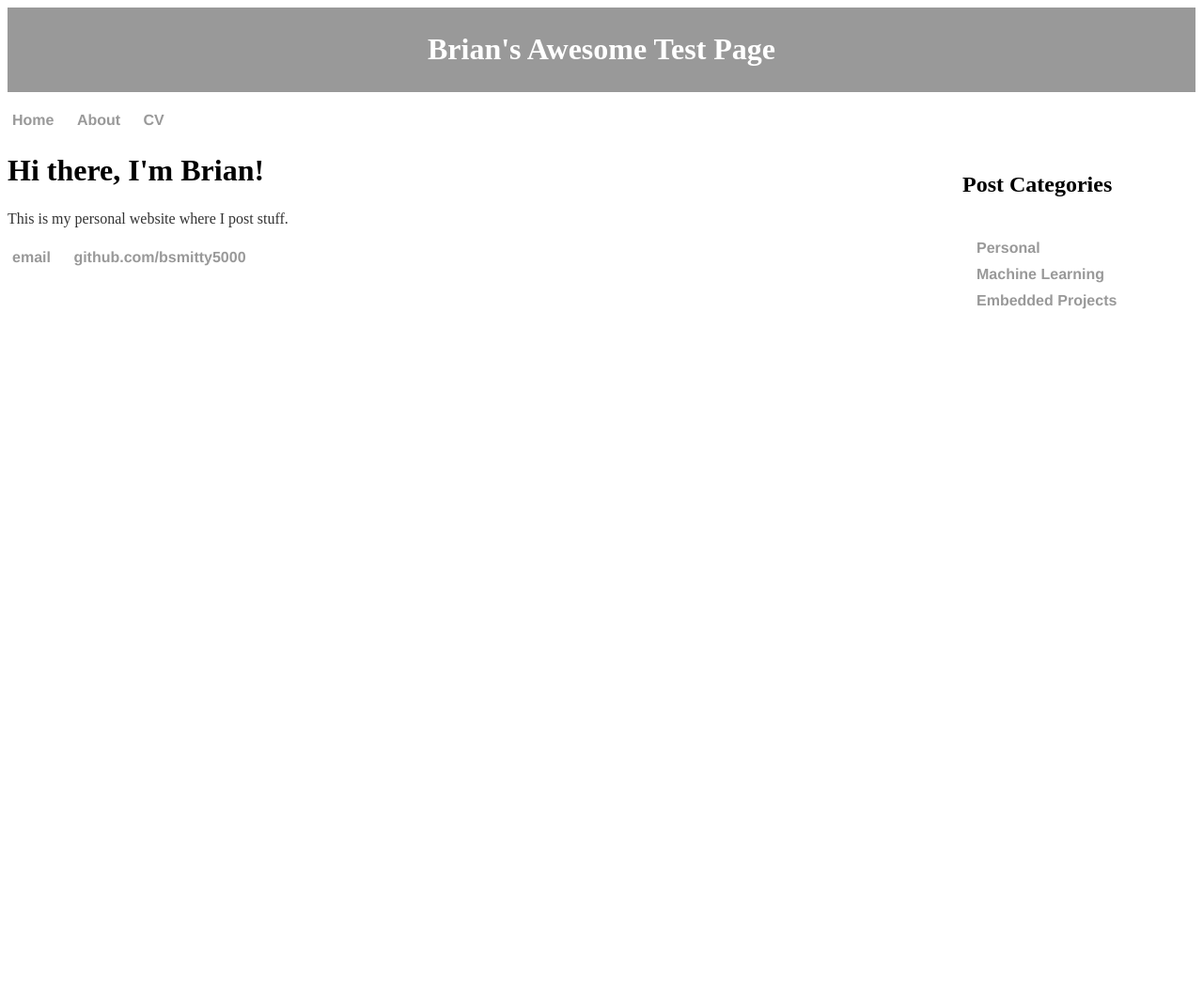
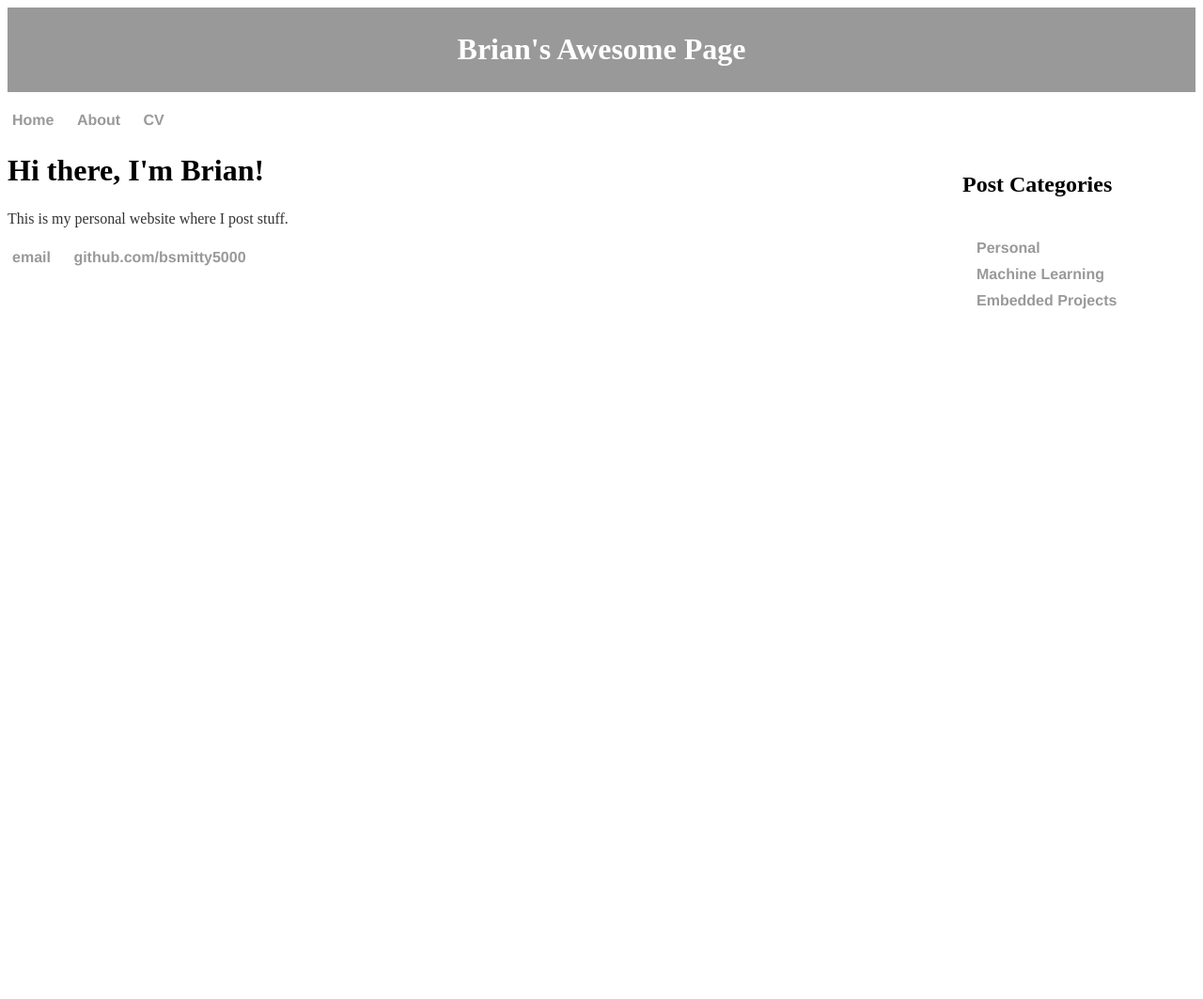
Before and after one commit to bsmitty5000/bsmitty5000.github.io, a Jekyll site: the page built from index.html, in a window 1280 px wide. Shown: the whole page at 94% size. Built offline with Jekyll 4.4.1, drawn with Linux system fonts in a browser that asks for light colours.

Commit message:
Update default.html

```diff
--- a/_layouts/default.html
+++ b/_layouts/default.html
@@ -5,7 +5,7 @@
 
     	<body>
         	<header>
-            		<h1>Brian's Awesome Test Page</h1>
+            		<h1>Brian's Awesome Page</h1>
         	</header>
 
         	<nav>
```
